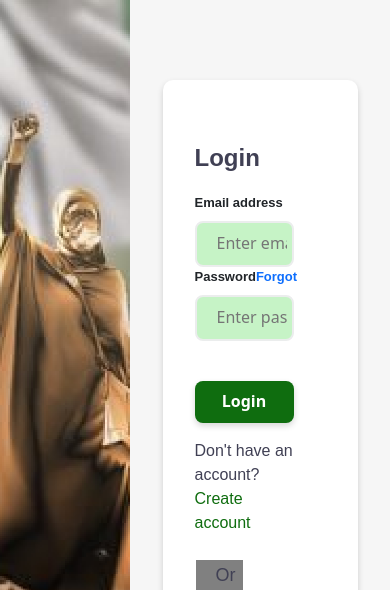
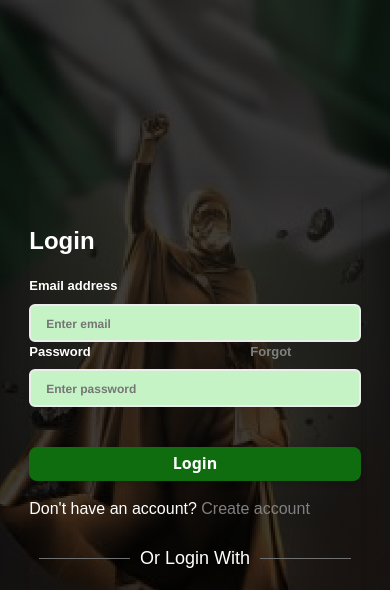
Before and after one commit to Gentlekboy/YM, a plain HTML site: page index.html in a window 390 px wide. Shown: the top 590 px of the page. Drawn offline with Linux system fonts and the light colour scheme; a web font is replaced by a local one.

Commit message:
Enabled Mobile Responsiveness

```diff
--- a/style.css
+++ b/style.css
@@ -33,13 +33,13 @@ form h1{
     font-family: Arial, sans-serif;
     font-weight: bold;
     color: #404054;
-    font-size: 24px;
+    font-size: 1.5rem;
 }
 
 label{
     font-family: 'acumin-pro',sans-serif;
     font-weight: bold;
-    font-size: 13px;
+    font-size: 0.8125rem;
 }
 
 .passwordSection{
@@ -54,7 +54,7 @@ label{
     font-family: 'acumin-pro',sans-serif;
     font-weight: bold;
     text-decoration: none;
-    font-size: 13px;
+    font-size: 0.8125rem;
     flex: 1;
 }
 
@@ -62,16 +62,26 @@ input{
     width: 100%;
     border: 2px solid #EBEDED;
     border-radius: 8px;
-    padding: 8px 5px 10px 20px;
-    font-size: 13px;
-    font-weight: 500;
+    padding: 6px 5px 8px 20px;
+    font-size: 0.8125rem;
+    background-color: #C6F3C6;
+}
+
+input::placeholder{
+    font-size: 0.8125rem;
+    font-weight: 600;
     font-family: Helvetica, sans-serif;
-    background-color: #C6F3C6;
+}
+
+input:focus{
+    box-shadow: 1px 1px 4px #0F6D0F;
+    outline-style: solid;
+    outline-color: transparent;
 }
 
 button{
     width: 100%;
-    font-size: 14px;
+    font-size: 0.875rem;
     font-family: Arial, sans-serif;
     font-weight: bold;
     background-color: #0F6D0F;
@@ -79,13 +89,13 @@ button{
     box-shadow: 0px 3px 6px #00000029;
     border-radius: 8px!important;
     color: white;
-    padding-top: 8px;
-    padding-bottom: 10px;
+    padding-top: 6px;
+    padding-bottom: 8px;
 }
 
 form p{
     color: #404054;
-    font-size: 16px;
+    font-size: 1rem;
     font-family: Arial, sans-serif;
 }
 
@@ -98,18 +108,20 @@ p>a{
     position: relative;
 }
 
-.hr{
-    border: 1px solid black;
+.alternativeLogin p{
+    display: flex;
+    flex-direction: row;
+    color: #404054;
+    font-size: 1.125rem;
+    font-family: Arial, sans-serif;
 }
 
-.alternativeLogin p{
-    color: #404054;
-    font-size: 18px;
-    font-family: Arial, sans-serif;
-    border: 1px solid white;
-    background-color: gray;
-    width: 50%;
-    padding: 2px 20px;
+.alternativeLogin p:before,
+.alternativeLogin p:after {
+    content: "";
+    flex: 1;
+    border-bottom: 1px solid #707070;
+    margin: auto 10px;
 }
 
 .socialLogo{
@@ -118,8 +130,79 @@ p>a{
     padding: 6px 13px;
 }
 
-@media screen and (max-width: 1200px){
+@media screen and (max-width: 1440px){
     form{
-        padding: 4rem 4rem 4rem 2rem;
+        padding: 1.5rem 5rem 1.5rem 2rem;
     }
 }
+
+@media screen and (max-width: 1024px){
+    form{
+        padding: 4rem 4rem 4rem 1.5rem;
+    }
+    .loginSection{
+        width: 80%;
+    }
+}
+
+@media screen and (max-width: 848px){
+    form{
+        padding: 3rem 3rem 3rem 1.5rem;
+    }
+    .loginSection{
+        width: 90%;
+    }
+    input{
+        border-radius: 6px;
+        padding: 4px 5px 6px 15px;
+    }
+    input::placeholder{
+        font-size: 0.75rem;
+    }
+    button{
+        padding-top: 4px;
+        padding-bottom: 6px;
+    }
+    .socialLogo{
+        width: 35px;
+        border-radius: 8px;
+        padding: 4px 11px;
+    }
+}
+@media screen and (max-width: 767px){
+    main{
+        grid-template-columns: 1fr;
+        grid-template-rows: 1fr;
+        background-image: linear-gradient(to bottom, rgba(0, 0, 0, 0.75), rgba(0, 0, 0, 0.75)), url(images/aishat-yesufu/drawable-hdpi/IMG_20201013_180852.png);
+        background-repeat: no-repeat;
+        background-size: cover;
+        background-position: center;
+    }
+    .bg{
+        display: none;
+    }
+    form{
+        background: transparent;
+        padding-left: 0;
+        padding-right: 0;
+    }
+
+    .loginSection{
+        width: 85%;
+    }
+
+    h1, label, p{
+        color: #fff!important;
+    }
+
+    p>a, .passwordSection a{
+        color: gray!important;
+    }
+}
+
+@media screen and (max-width: 340px){
+    form{
+        padding-top: 1rem;
+        padding-bottom: 1rem;
+    }
+}
```
